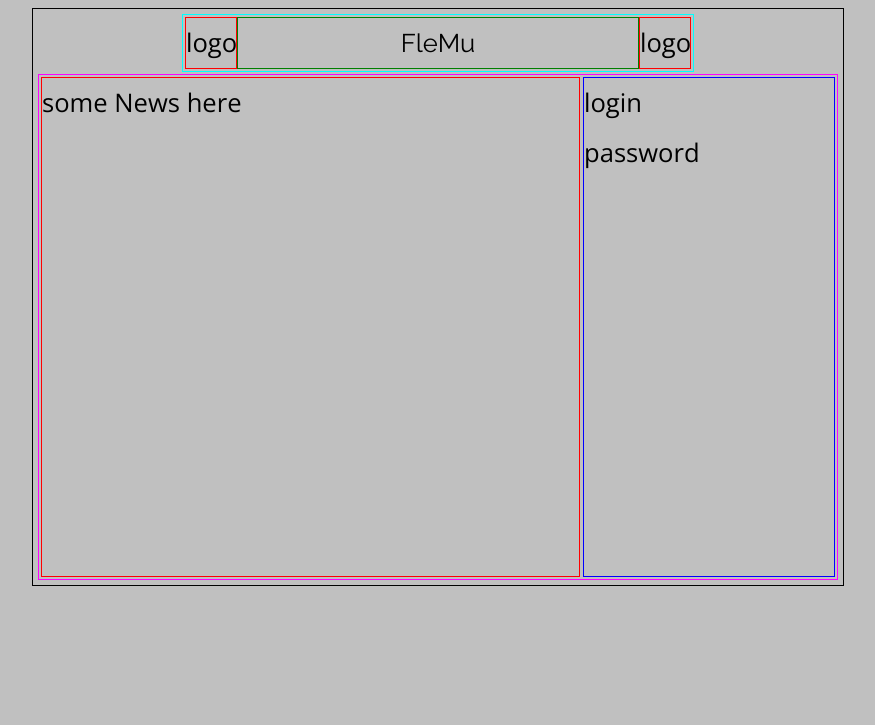
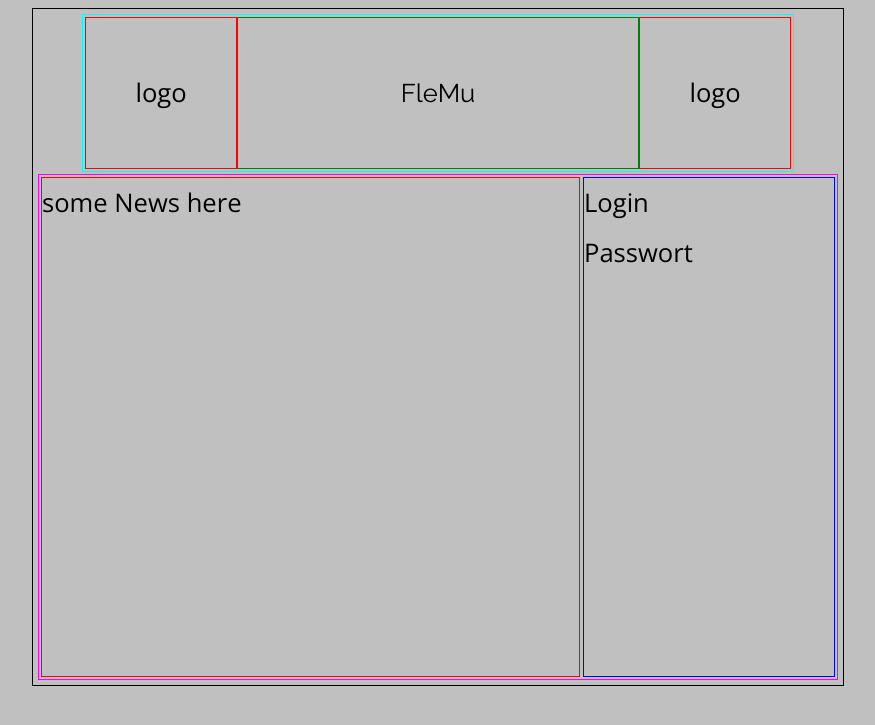
Before and after one commit to fjahn78/FleMu, a PHP site: page / in a window 1280 px wide. Shown: the top 725 px of the page, without its empty margins (202-1077 px from the left). Run offline with PHP 8.4, Linux system fonts and the light colour scheme.

Commit message:
Add Beautification Changes
*   Change box dimensions of header to be bigger
*   Beautify code in index.html

```diff
--- a/css/master.css
+++ b/css/master.css
@@ -16,7 +16,7 @@ body {
 #headerwrap {
 	border: 1px solid cyan;
 	padding: 2px;
-	width: 506px;
+	width: 706px;
 	margin: 0 auto;
 	overflow: hidden;
 }
@@ -24,29 +24,29 @@ body {
 #head_left {
 	float: left;
 	border: 1px solid red;
-	height: 50px;
-	width: 50px;
+	height: 150px;
+	width: 150px;
 	text-align: center;
-	line-height: 50px;
+	line-height: 150px;
 }
 
 #head_center {
 	float: left;
 	border: 1px solid green;
-	height: 50px;
+	height: 150px;
 	width: 400px;
 	text-align: center;
-	line-height: 50px;
+	line-height: 150px;
 	font-family: Raleway;
 }
 
 #head_right {
 	float: left;
 	border: 1px solid red;
-	height: 50px;
-	width: 50px;
+	height: 150px;
+	width: 150px;
 	text-align: center;
-	line-height: 50px;
+	line-height: 150px;
 }
 
 #contentwrap {
--- a/index.html
+++ b/index.html
@@ -16,7 +16,11 @@
 		</div>
 		<div id="contentwrap">
 			<div id="showcase">some News here</div>
-			<div id="loginform">login<br />password</div>
+			<div id="loginform">
+				Login
+				<br/>
+				Passwort
+			</div>
 		</div>
 	</div>
 </body>
```
